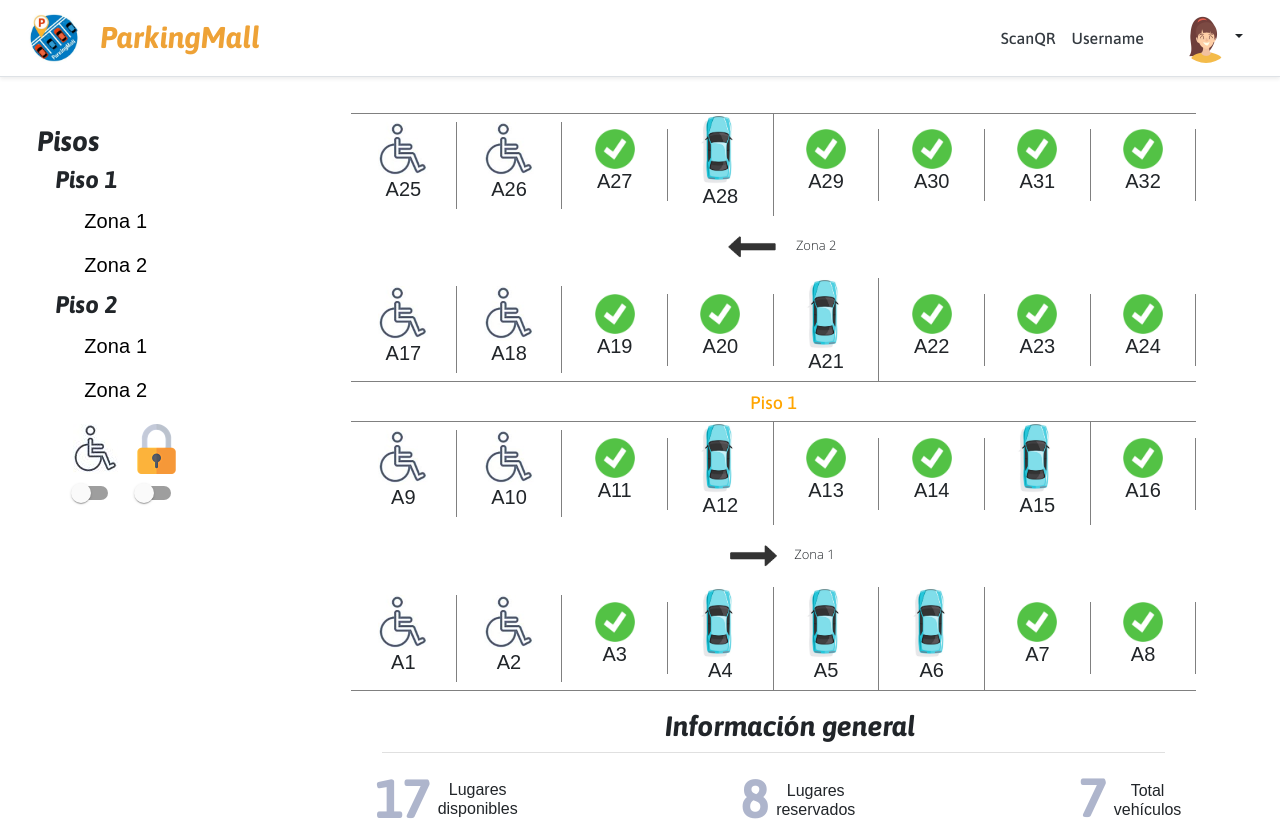
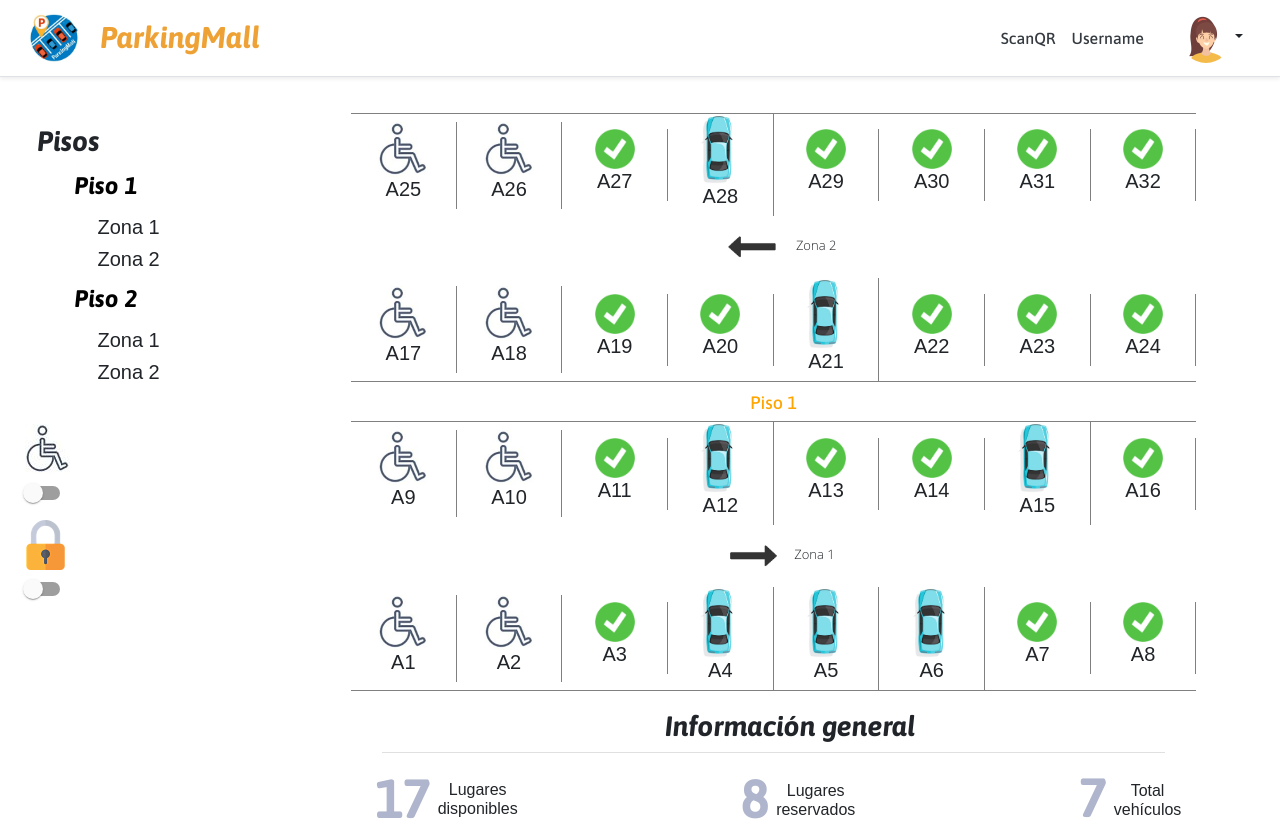
Before and after one commit to luisalvaran17/ParkingMall, a React (Create React App) app in the folder frontend/app-parkingmall/: page / in a window 1280 px wide. Shown: the top 820 px of the page. Built offline with nearby package versions, Linux system fonts and the light colour scheme; a web font is replaced by a local one.

Commit message:
Link floor

```diff
--- a/frontend/app-parkingmall/src/assets/styles/components/SideBar.css
+++ b/frontend/app-parkingmall/src/assets/styles/components/SideBar.css
@@ -25,6 +25,10 @@ h5{
     /* float: left; */
 }
 
+.disableZone{
+    padding-left: 24%;
+}
+
 h6{
     font-family: 'Asap Condensed', sans-serif;
     /* float: left; */
@@ -32,7 +36,7 @@ h6{
 
 #zona{
     font-family: 'Asap Condensed', sans-serif;
-    padding-left: 16%;
+    padding-left: 10%;
     text-decoration: none;
     color: black;
     display: block;
--- a/frontend/app-parkingmall/src/assets/styles/components/render_parking.css
+++ b/frontend/app-parkingmall/src/assets/styles/components/render_parking.css
@@ -76,14 +76,4 @@
 .parking .rowArrows img {
   width: 10%;
 }
-
-.switchImg{
-  padding-right: 3%;
-}
-
-.switchesClass{
-  padding-left: 16%;
-  display: flex;
-  align-items: left;
-}
 /*# sourceMappingURL=render_parking.css.map */
--- a/frontend/app-parkingmall/src/components/RenderParking.jsx
+++ b/frontend/app-parkingmall/src/components/RenderParking.jsx
@@ -261,7 +261,7 @@ class RenderParking extends Component {
     return (
       <Grid container spacing={3}>
         <Grid item xs={3} style={{marginLeft:"25px"}}>
-          <SideBar />
+          <SideBar firstZone="true" secondZone="false"/>
           <div className="switchesClass">
             <br/>
               <div>
--- a/frontend/app-parkingmall/src/components/SideBar.jsx
+++ b/frontend/app-parkingmall/src/components/SideBar.jsx
@@ -13,28 +13,21 @@ class SideBar extends React.Component {
       <MenuList>
         <br />
         <h3>Pisos</h3>
-        <h4>Piso 1</h4>
         <MenuItem>
           <Link href="#" onClick={preventDefault} id="zona">
-            <h5>Zona 1</h5>
+            <h4>Piso 1</h4>
           </Link>
         </MenuItem>
+            <h5 className="disableZone">Zona 1</h5>
+            <h5 className="disableZone">Zona 2</h5>
+
         <MenuItem>
           <Link href="#" onClick={preventDefault} id="zona">
-            <h5>Zona 2</h5>
+            <h4>Piso 2</h4>
           </Link>
         </MenuItem>
-        <h4>Piso 2</h4>
-        <MenuItem>
-          <Link href="#" onClick={preventDefault} id="zona">
-            <h5>Zona 1</h5>
-          </Link>
-        </MenuItem>
-        <MenuItem>
-          <Link href="#" onClick={preventDefault} id="zona">
-            <h5>Zona 2</h5>
-          </Link>
-        </MenuItem>
+            <h5 className="disableZone">Zona 1</h5>
+            <h5 className="disableZone">Zona 2</h5>
       </MenuList>
     );
   }
```
